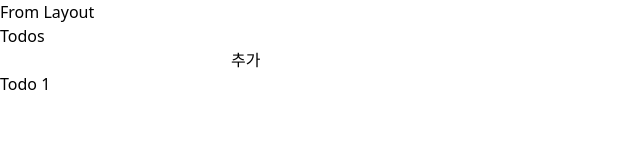
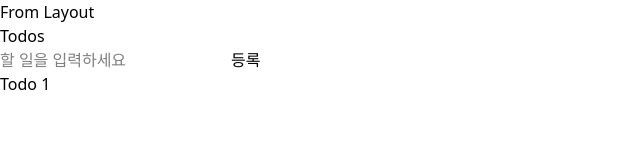
Before and after one commit to dev-oil/study-nextjs, a Next.js app in the folder next-basic/: page /todos in a window 1280 px wide. Shown: the top 160 px of the page, without its empty margins (0-640 px from the left). Built offline with nearby package versions, Linux system fonts and the light colour scheme.

Commit message:
feat: [next-basic] tanstack query 2 - useMutation

```diff
--- a/next-basic/app/todos/page.tsx
+++ b/next-basic/app/todos/page.tsx
@@ -3,14 +3,32 @@
 import { useQuery, useMutation, useQueryClient } from '@tanstack/react-query';
 import { createTodo, getTodos } from '../actions/todo-actions';
 import { useState } from 'react';
+import { create } from 'domain';
 
 export default function TodosPage() {
+  const [todo, setTodo] = useState('');
+
+  // useQuery는 데이터를 가져온다
   const todosQuery = useQuery({
     queryKey: ['todos'], // 어떤 키 값으로 관리할거냐
     queryFn: () => getTodos(), // 실제로 데이터를 가지고 오는 query 함수
   });
 
-  const [todo, setTodo] = useState('');
+  // useMutation은 데이터를 바꾼다
+  // create delete update
+  const createTodoMutation = useMutation({
+    mutationFn: async () => {
+      if (todo === '') throw new Error('할 일을 입력하세요');
+      return createTodo(todo);
+    },
+    onSuccess: (TODOS) => {
+      todosQuery.refetch(); // mutationFn이 성공했을 때 연관된 todosQuery를 다시 불러오도록
+      setTodo('');
+    },
+    onError: (error) => {
+      alert(error.message);
+    },
+  });
 
   return (
     <div>
@@ -19,10 +37,13 @@ export default function TodosPage() {
       {/* Todos를 생성하는 부분 */}
       <input
         type='text'
+        placeholder='할 일을 입력하세요'
         value={todo}
         onChange={(e) => setTodo(e.target.value)}
       />
-      <button onClick={() => createTodo(todo)}>추가</button>
+      <button onClick={() => createTodoMutation.mutate()}>
+        {createTodoMutation.isPending ? '등록중...' : '등록'}
+      </button>
 
       {/* Todos를 보여주는 부분 */}
       {todosQuery.isLoading && <div>Loading...</div>}
```
